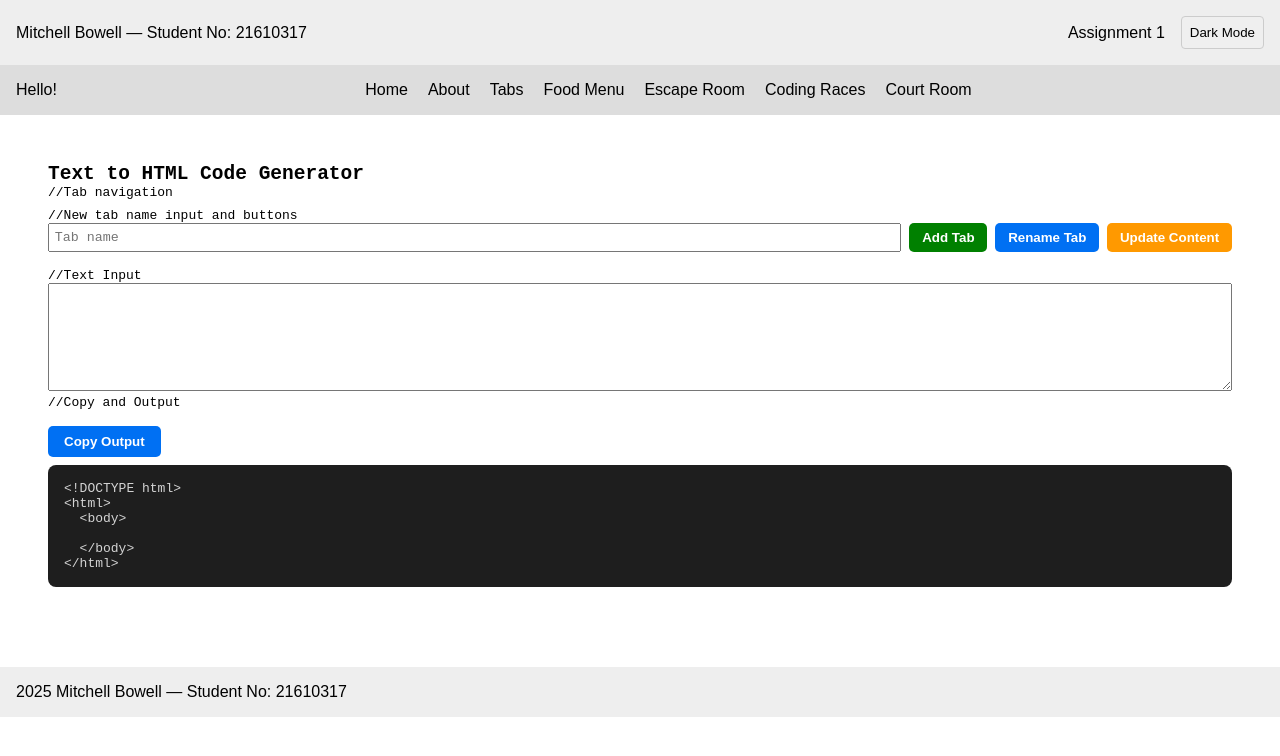
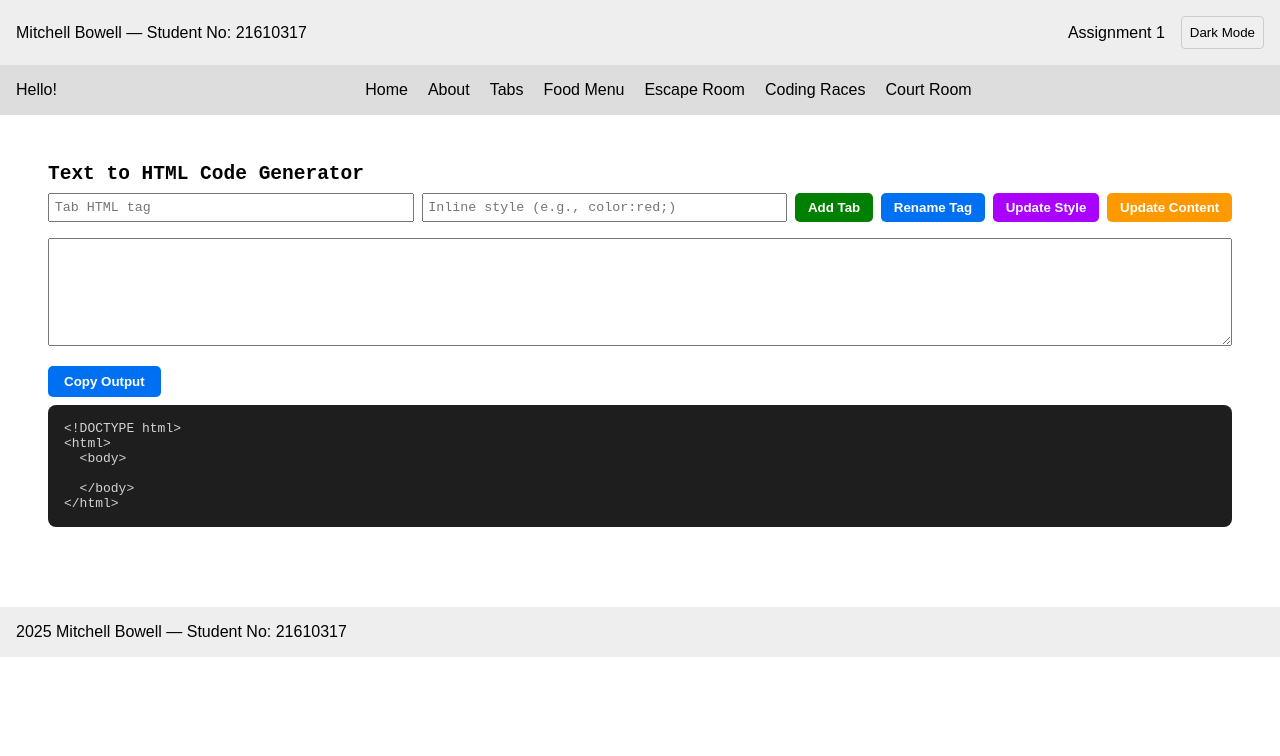
Before and after one commit to MitchBow/CWA-Assignment-1, a Next.js app: page / in a window 1280 px wide. Shown: the top 756 px of the page. Built offline with nearby package versions, Linux system fonts and the light colour scheme.

Commit message:
added styles to the output!

```diff
--- a/app/page.tsx
+++ b/app/page.tsx
@@ -4,9 +4,10 @@ import { useState, useEffect } from 'react';
 
 export default function Home() {
   const [input, setInput] = useState('Hello World\nThis is on a new line');
-  const [tabs, setTabs] = useState<{ name: string; content: string }[]>([]);
+  const [tabs, setTabs] = useState<{ name: string; style: string; content: string }[]>([]);
   const [activeTab, setActiveTab] = useState(0);
   const [newTabName, setNewTabName] = useState('');
+  const [newTabStyle, setNewTabStyle] = useState('');
 
   // Load tabs from localStorage on first load
   useEffect(() => {
@@ -16,6 +17,7 @@ export default function Home() {
       setTabs(parsed);
       setInput(parsed[0]?.content || '');
       setNewTabName(parsed[0]?.name || '');
+      setNewTabStyle(parsed[0]?.style || '');
     }
   }, []);
 
@@ -24,40 +26,38 @@ export default function Home() {
     localStorage.setItem('savedTabs', JSON.stringify(tabs));
   }, [tabs]);
 
-  // Sync input and newTabName when activeTab changes
+  // Sync active tab data to inputs
   useEffect(() => {
     if (tabs[activeTab]) {
       setInput(tabs[activeTab].content);
       setNewTabName(tabs[activeTab].name);
+      setNewTabStyle(tabs[activeTab].style);
     } else {
       setInput('');
       setNewTabName('');
+      setNewTabStyle('');
     }
   }, [activeTab, tabs]);
 
-  //HTML based output
+  // HTML output generation
   const outputCode = `
-  <!DOCTYPE html>
+<!DOCTYPE html>
 <html>
   <body>
 ${tabs
   .map((tab) => {
-    const tagName = tab.name
-    const escapedLines = tab.content
+    const tagName = tab.name || 'div';
+    const styleAttr = tab.style ? ` style="${tab.style}"` : '';
+    const escapedContent = tab.content
       .split('\n')
-      .map(line =>line.trimEnd())
+      .map(line => line.trimEnd())
       .join('\n');
-    return `    <${tagName}>\n      ${escapedLines}\n    </${tagName}>`;
+    return `    <${tagName}${styleAttr}>\n      ${escapedContent}\n    </${tagName}>`;
   })
   .join('\n')}
   </body>
 </html>
   `.trim();
-
-
-
-
-
 
   // Copy to clipboard handler
   const copyToClipboard = () => {
@@ -80,16 +80,20 @@ ${tabs
     }
   };
 
-  // Add new tab and save input
+  // Add new tab
   const addTab = () => {
     if (!newTabName.trim()) return;
-    const newTabs = [...tabs, { name: newTabName.trim(), content: input }];
+    const newTabs = [
+      ...tabs,
+      { name: newTabName.trim(), style: newTabStyle.trim(), content: input }
+    ];
     setTabs(newTabs);
     setActiveTab(newTabs.length - 1);
     setNewTabName('');
+    setNewTabStyle('');
   };
 
-  // Switch between saved tabs
+  // Switch tab
   const switchTab = (index: number) => {
     setActiveTab(index);
   };
@@ -106,7 +110,7 @@ ${tabs
     }
   };
 
-  // Rename current tab using newTabName input
+  // Rename tab
   const renameTab = () => {
     if (!newTabName.trim()) return;
     const updatedTabs = [...tabs];
@@ -114,7 +118,14 @@ ${tabs
     setTabs(updatedTabs);
   };
 
-  // Update content of current tab using textarea input
+  // Update style
+  const updateTabStyle = () => {
+    const updatedTabs = [...tabs];
+    updatedTabs[activeTab].style = newTabStyle.trim();
+    setTabs(updatedTabs);
+  };
+
+  // Update content
   const updateTabContent = () => {
     const updatedTabs = [...tabs];
     updatedTabs[activeTab].content = input;
@@ -125,7 +136,7 @@ ${tabs
     <div style={{ padding: '1rem', fontFamily: 'monospace' }}>
       <h2>Text to HTML Code Generator</h2>
 
-      //Tab navigation
+      {/* Tab Navigation */}
       <div style={{ marginBottom: '0.5rem' }}>
         {tabs.map((tab, index) => (
           <div
@@ -171,13 +182,25 @@ ${tabs
         ))}
       </div>
 
-      //New tab name input and buttons
+      {/* New tab inputs */}
       <div style={{ marginBottom: '1rem', display: 'flex', gap: '0.5rem', flexWrap: 'wrap' }}>
         <input
           type="text"
-          placeholder="Tab name"
+          placeholder="Tab HTML tag"
           value={newTabName}
           onChange={(e) => setNewTabName(e.target.value)}
+          style={{
+            flexGrow: 1,
+            minWidth: '150px',
+            padding: '0.3rem',
+            fontFamily: 'monospace',
+          }}
+        />
+        <input
+          type="text"
+          placeholder="Inline style (e.g., color:red;)"
+          value={newTabStyle}
+          onChange={(e) => setNewTabStyle(e.target.value)}
           style={{
             flexGrow: 1,
             minWidth: '200px',
@@ -185,53 +208,21 @@ ${tabs
             fontFamily: 'monospace',
           }}
         />
-        <button
-          onClick={addTab}
-          style={{
-            padding: '0.4rem 0.8rem',
-            cursor: 'pointer',
-            borderRadius: '5px',
-            border: 'none',
-            backgroundColor: 'green',
-            color: 'white',
-            fontWeight: 'bold',
-          }}
-        >
+        <button onClick={addTab} style={{ backgroundColor: 'green', color: 'white', padding: '0.4rem 0.8rem', borderRadius: '5px', fontWeight: 'bold', border: 'none' }}>
           Add Tab
         </button>
-        <button
-          onClick={renameTab}
-          disabled={activeTab === -1}
-          style={{
-            padding: '0.4rem 0.8rem',
-            cursor: activeTab === -1 ? 'not-allowed' : 'pointer',
-            borderRadius: '5px',
-            border: 'none',
-            backgroundColor: activeTab === -1 ? 'grey' : '#0070f3',
-            color: 'white',
-            fontWeight: 'bold',
-          }}
-        >
-          Rename Tab
+        <button onClick={renameTab} disabled={activeTab === -1} style={{ backgroundColor: '#0070f3', color: 'white', padding: '0.4rem 0.8rem', borderRadius: '5px', fontWeight: 'bold', border: 'none' }}>
+          Rename Tag
         </button>
-        <button
-          onClick={updateTabContent}
-          disabled={activeTab === -1}
-          style={{
-            padding: '0.4rem 0.8rem',
-            cursor: activeTab === -1 ? 'not-allowed' : 'pointer',
-            borderRadius: '5px',
-            border: 'none',
-            backgroundColor: activeTab === -1 ? 'grey' : '#ff9900',
-            color: 'white',
-            fontWeight: 'bold',
-          }}
-        >
+        <button onClick={updateTabStyle} disabled={activeTab === -1} style={{ backgroundColor: '#aa00ff', color: 'white', padding: '0.4rem 0.8rem', borderRadius: '5px', fontWeight: 'bold', border: 'none' }}>
+          Update Style
+        </button>
+        <button onClick={updateTabContent} disabled={activeTab === -1} style={{ backgroundColor: '#ff9900', color: 'white', padding: '0.4rem 0.8rem', borderRadius: '5px', fontWeight: 'bold', border: 'none' }}>
           Update Content
         </button>
       </div>
 
-      //Text Input
+      {/* Text Input */}
       <textarea
         value={input}
         onChange={(e) => setInput(e.target.value)}
@@ -239,7 +230,7 @@ ${tabs
         style={{ width: '100%', fontFamily: 'monospace', padding: '0.5rem' }}
       />
 
-      //Copy and Output
+      {/* Copy & Output */}
       <div style={{ marginTop: '1rem' }}>
         <button
           onClick={copyToClipboard}
```
